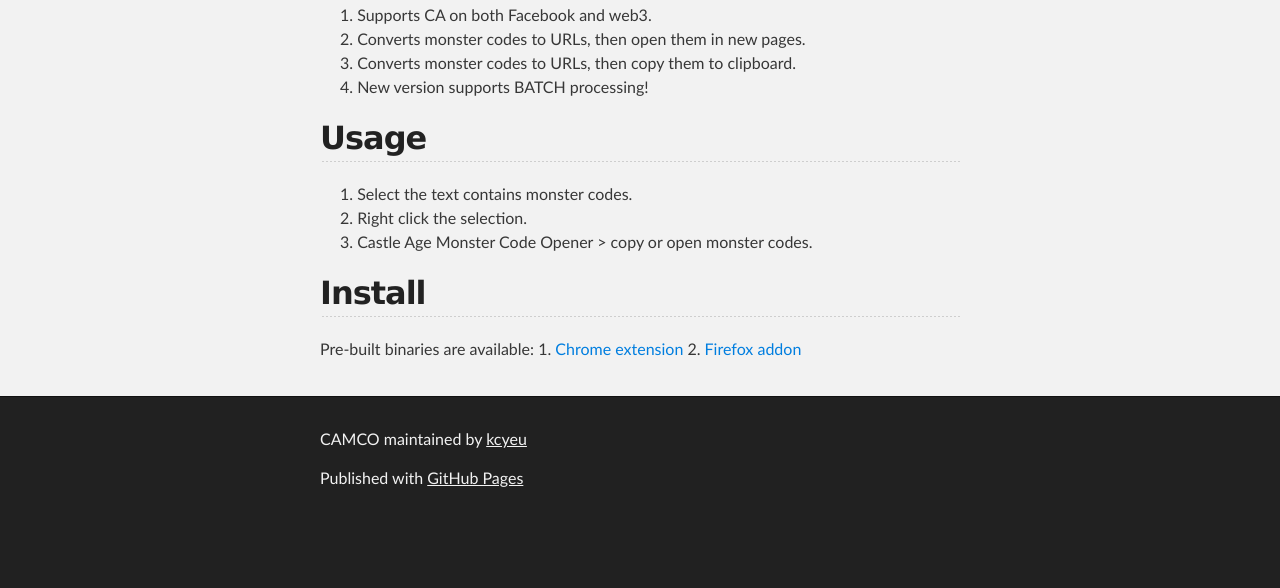
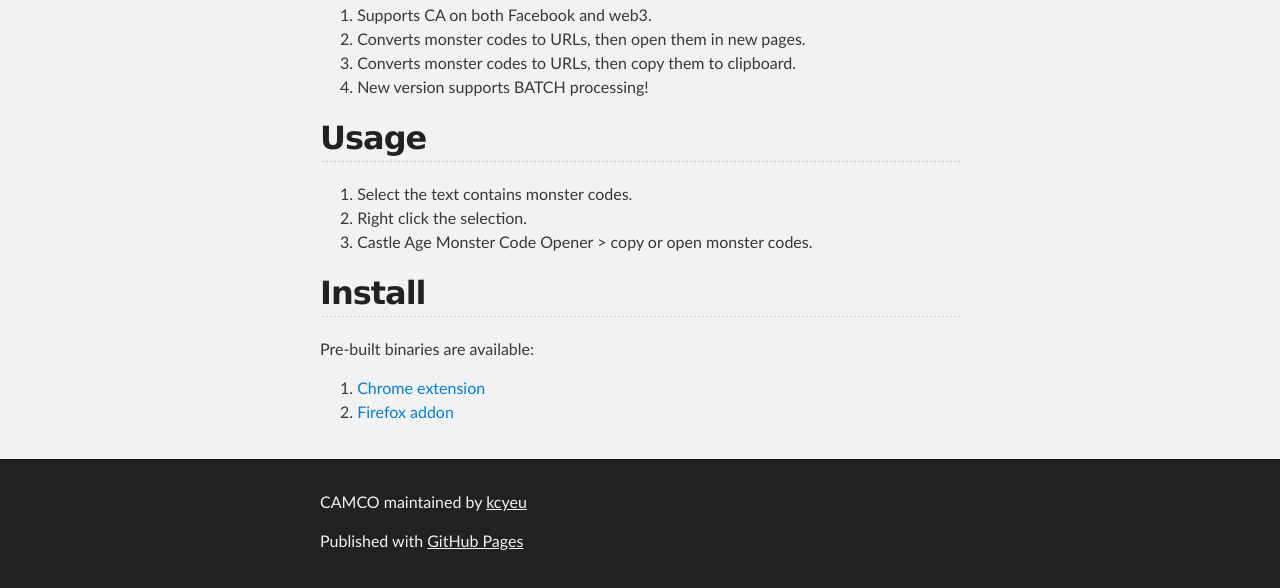
Before and after one commit to kcyeu/camco, a plain HTML site: page index.html in a window 1280 px wide. Shown: the part 637-1225 px from the top of the page. Before the commit the page ends 1162 px from the top, so only its background shows below. Drawn offline with Linux system fonts and the light colour scheme.

```diff
--- a/index.html
+++ b/index.html
@@ -59,9 +59,12 @@
 </ol><h2>
 <a name="install" class="anchor" href="#install"><span class="octicon octicon-link"></span></a>Install</h2>
 
-<p>Pre-built binaries are available:
-1. <a href="https://chrome.google.com/webstore/detail/castle-age-monster-code-o/abgckmhddlbhlhbhpcnfgmmdgfkbcofb">Chrome extension</a>
-2. <a href="https://addons.mozilla.org/firefox/addon/castle-age-monster-code-opener/">Firefox addon</a></p>
+<p>Pre-built binaries are available:</p>
+
+<ol>
+<li><a href="https://chrome.google.com/webstore/detail/castle-age-monster-code-o/abgckmhddlbhlhbhpcnfgmmdgfkbcofb">Chrome extension</a></li>
+<li><a href="https://addons.mozilla.org/firefox/addon/castle-age-monster-code-opener/">Firefox addon</a></li>
+</ol>
       </section>
     </div>
 
--- a/params.json
+++ b/params.json
@@ -1 +1 @@
-{"name":"CAMCO","tagline":"Castle Age Monster Code Opener","body":"Castle Age Monster Code Opener\r\n==============================\r\n\r\nCastle Age Monster Code Opener, \"CAMCO\" is a browser extention for both [Google Chrome](https://chrome.google.com) and [Mozilla Firefox](https://www.mozilla.com/firefox/), which allows user to convert monster codes and open them in Facebook or web3 easily.\r\n\r\nWhat's new\r\n----------\r\n\r\n1. Better clipboard content representation.\r\n\r\nFeatures\r\n---------\r\n\r\n1. Supports CA on both Facebook and web3.\r\n2. Converts monster codes to URLs, then open them in new pages.\r\n3. Converts monster codes to URLs, then copy them to clipboard.\r\n4. New version supports BATCH processing!\r\n\r\nUsage\r\n------\r\n\r\n1. Select the text contains monster codes.\r\n2. Right click the selection.\r\n3. Castle Age Monster Code Opener > copy or open monster codes.\r\n\r\nInstall\r\n--------\r\nPre-built binaries are available:\r\n1. [Chrome extension](https://chrome.google.com/webstore/detail/castle-age-monster-code-o/abgckmhddlbhlhbhpcnfgmmdgfkbcofb)\r\n2. [Firefox addon](https://addons.mozilla.org/firefox/addon/castle-age-monster-code-opener/)\r\n\r\n","google":"","note":"Don't delete this file! It's used internally to help with page regeneration."}
+{"name":"CAMCO","tagline":"Castle Age Monster Code Opener","body":"Castle Age Monster Code Opener\r\n==============================\r\n\r\nCastle Age Monster Code Opener, \"CAMCO\" is a browser extention for both [Google Chrome](https://chrome.google.com) and [Mozilla Firefox](https://www.mozilla.com/firefox/), which allows user to convert monster codes and open them in Facebook or web3 easily.\r\n\r\nWhat's new\r\n----------\r\n\r\n1. Better clipboard content representation.\r\n\r\nFeatures\r\n---------\r\n\r\n1. Supports CA on both Facebook and web3.\r\n2. Converts monster codes to URLs, then open them in new pages.\r\n3. Converts monster codes to URLs, then copy them to clipboard.\r\n4. New version supports BATCH processing!\r\n\r\nUsage\r\n------\r\n\r\n1. Select the text contains monster codes.\r\n2. Right click the selection.\r\n3. Castle Age Monster Code Opener > copy or open monster codes.\r\n\r\nInstall\r\n--------\r\nPre-built binaries are available:\r\n\r\n 1. [Chrome extension](https://chrome.google.com/webstore/detail/castle-age-monster-code-o/abgckmhddlbhlhbhpcnfgmmdgfkbcofb)\r\n 2. [Firefox addon](https://addons.mozilla.org/firefox/addon/castle-age-monster-code-opener/)\r\n\r\n\r\n","google":"","note":"Don't delete this file! It's used internally to help with page regeneration."}
```
